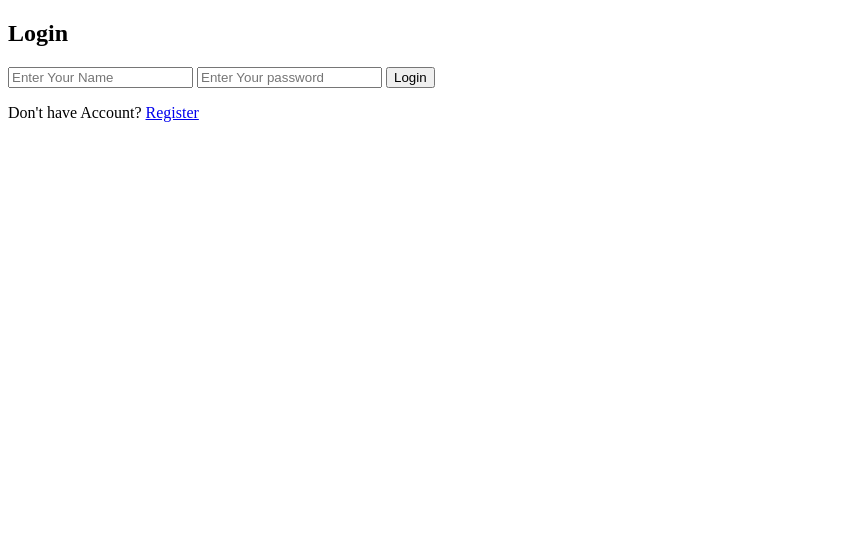
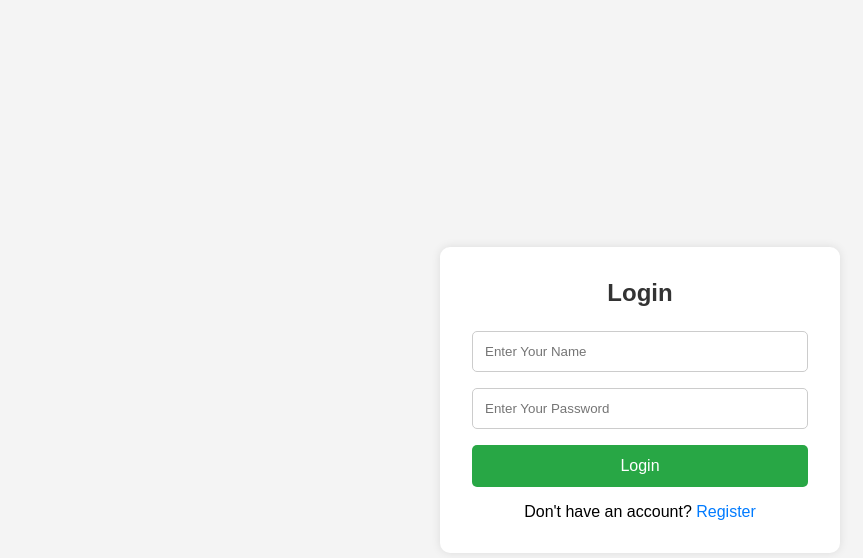
Before and after one commit to Sangram-UI987/CurdMethod, a plain HTML site: page index.html in a window 1280 px wide. Shown: the whole page, without its empty margins (0-863 px from the left). Drawn offline with Linux system fonts and the light colour scheme.

Commit message:
Add Style

```diff
--- a/index.html
+++ b/index.html
@@ -2,34 +2,118 @@
 <html lang="en">
 <head>
   <meta charset="UTF-8" />
-    <meta name="viewport" content="width=device-width, initial-scale=1.0" />
+  <meta name="viewport" content="width=device-width, initial-scale=1.0"/>
   <title>Login</title>
+  <style>
+    * {
+      box-sizing: border-box;
+      font-family: Arial, sans-serif;
+      margin: 0;
+      padding: 0;
+    }
+
+    body {
+      background: #f4f4f4;
+      display: flex;
+      justify-content: center;
+      align-items: center;
+      height: 100vh;
+    }
+
+    .container {
+      background: white;
+      padding: 2rem;
+      border-radius: 10px;
+      box-shadow: 0 0 10px rgba(0, 0, 0, 0.1);
+      width: 90%;
+      max-width: 400px;
+    }
+
+    h2 {
+      text-align: center;
+      margin-bottom: 1.5rem;
+      color: #333;
+    }
+
+    input {
+      width: 100%;
+      padding: 12px;
+      margin-bottom: 1rem;
+      border: 1px solid #ccc;
+      border-radius: 5px;
+    }
+
+    button {
+      width: 100%;
+      padding: 12px;
+      background: #28a745;
+      color: white;
+      border: none;
+      border-radius: 5px;
+      font-size: 1rem;
+      cursor: pointer;
+    }
+
+    button:hover {
+      background: #218838;
+    }
+
+    p {
+      text-align: center;
+      margin-top: 1rem;
+    }
+
+    a {
+      color: #007BFF;
+      text-decoration: none;
+    }
+
+    a:hover {
+      text-decoration: underline;
+    }
+
+    @media (max-width: 480px) {
+      .container {
+        padding: 1.5rem;
+      }
+
+      h2 {
+        font-size: 1.5rem;
+      }
+
+      button {
+        font-size: 0.9rem;
+      }
+    }
+  </style>
 </head>
 <body>
+  <div class="container">
     <h2>Login</h2>
     <input type="text" placeholder="Enter Your Name" id="name" />
-    <input type="password" placeholder="Enter Your password" id="password" />
+    <input type="password" placeholder="Enter Your Password" id="password" />
     <button id="btn">Login</button>
 
-    <p>Don't have Account? <a href="register.html">Register</a></p>
+    <p>Don't have an account? <a href="register.html">Register</a></p>
+  </div>
 
   <script>
-        document.getElementById('btn').addEventListener('click',()=>{
-            let name=document.getElementById('name').value
-            let password=document.getElementById('password').value
+    document.getElementById('btn').addEventListener('click', () => {
+      const name = document.getElementById('name').value;
+      const password = document.getElementById('password').value;
 
-            fetch('https://curdbackend-8ver.onrender.com/api/auth/login',{
-                method:"POST",
-                headers:{ 'Content-Type':'application/json' },
-                body:JSON.stringify({name,password}),
+      fetch('https://curdbackend-8ver.onrender.com/api/auth/login', {
+        method: "POST",
+        headers: { 'Content-Type': 'application/json' },
+        body: JSON.stringify({ name, password }),
       })
-            .then(res=>res.json())
-            .then(data=>alert(data.message))
-            .catch(err=>{
-                console.error(err)
-                alert("Login Failed")
-            })
-        })
+      .then(res => res.json())
+      .then(data => alert(data.message))
+      .catch(err => {
+        console.error(err);
+        alert("Login Failed");
+      });
+    });
   </script>
 </body>
 </html>
```
Also changed, not shown: register.html (+100 -17 lines). Lines whose indentation alone changed are shown as unchanged.
